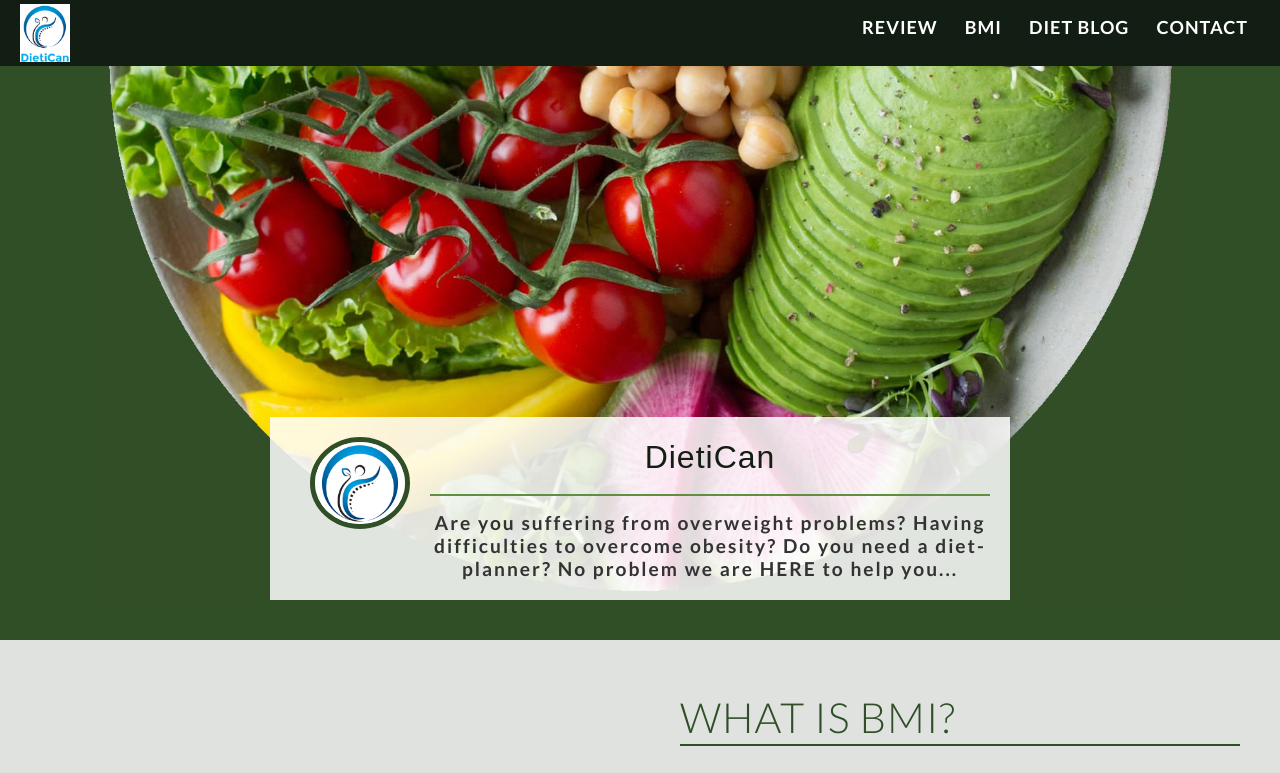
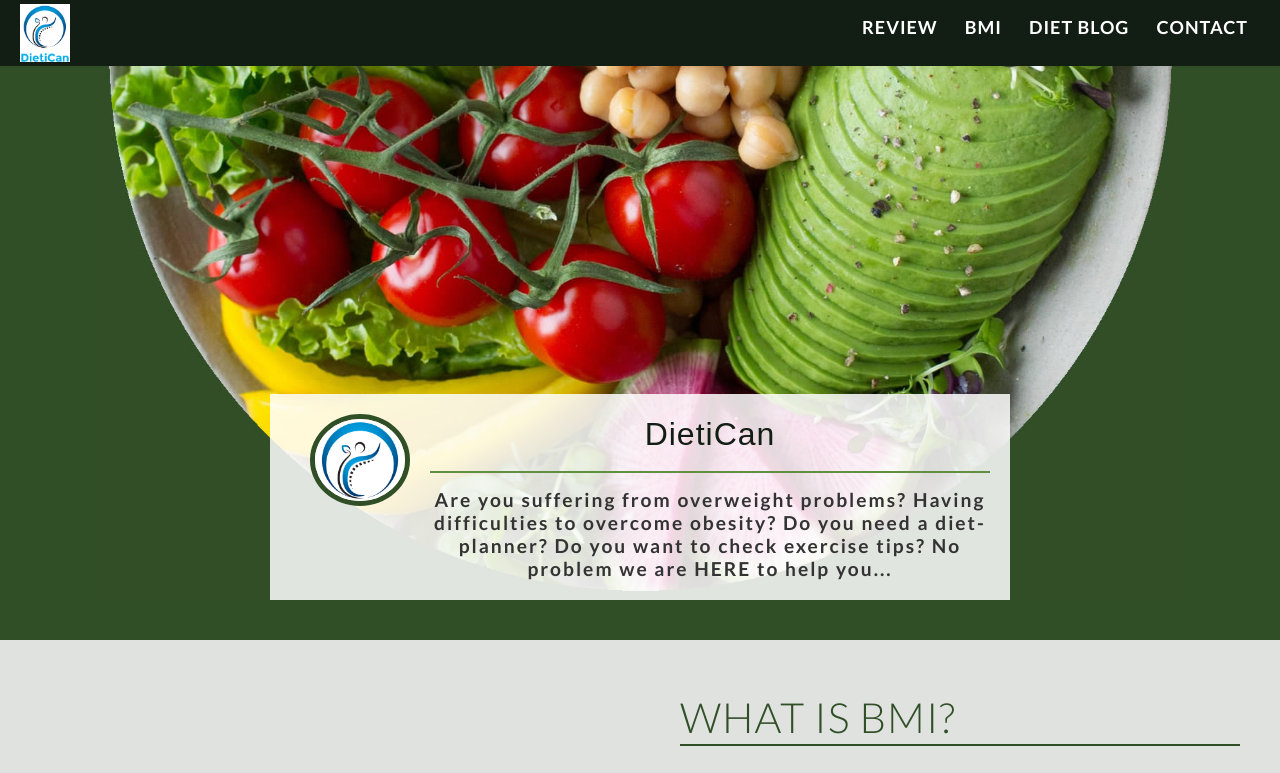
Before and after one commit to Thanesh2406/DietiCan, a plain HTML site: page index.html in a window 1280 px wide. Shown: the top 773 px of the page. Drawn offline with Linux system fonts and the light colour scheme; a script that the page names is missing; a web font is replaced by a local one.

Commit message:
Update index.html

```diff
--- a/index.html
+++ b/index.html
@@ -62,7 +62,7 @@
 						<div class="uk-width-4-5@m">
 							<h2 class="h2-hdr">DietiCan</h2>
 							<div class="line-break"></div>
-							<h3 class="h3-hdr">Are you suffering from overweight problems? Having difficulties to overcome obesity? Do you need a diet-planner? No problem  we are HERE to help you...</h3>
+							<h3 class="h3-hdr">Are you suffering from overweight problems? Having difficulties to overcome obesity? Do you need a diet-planner? Do you want to check exercise tips? No problem  we are HERE to help you...</h3>
 						</div>
 					</div>
 					<!-- End of Grid -->
```
